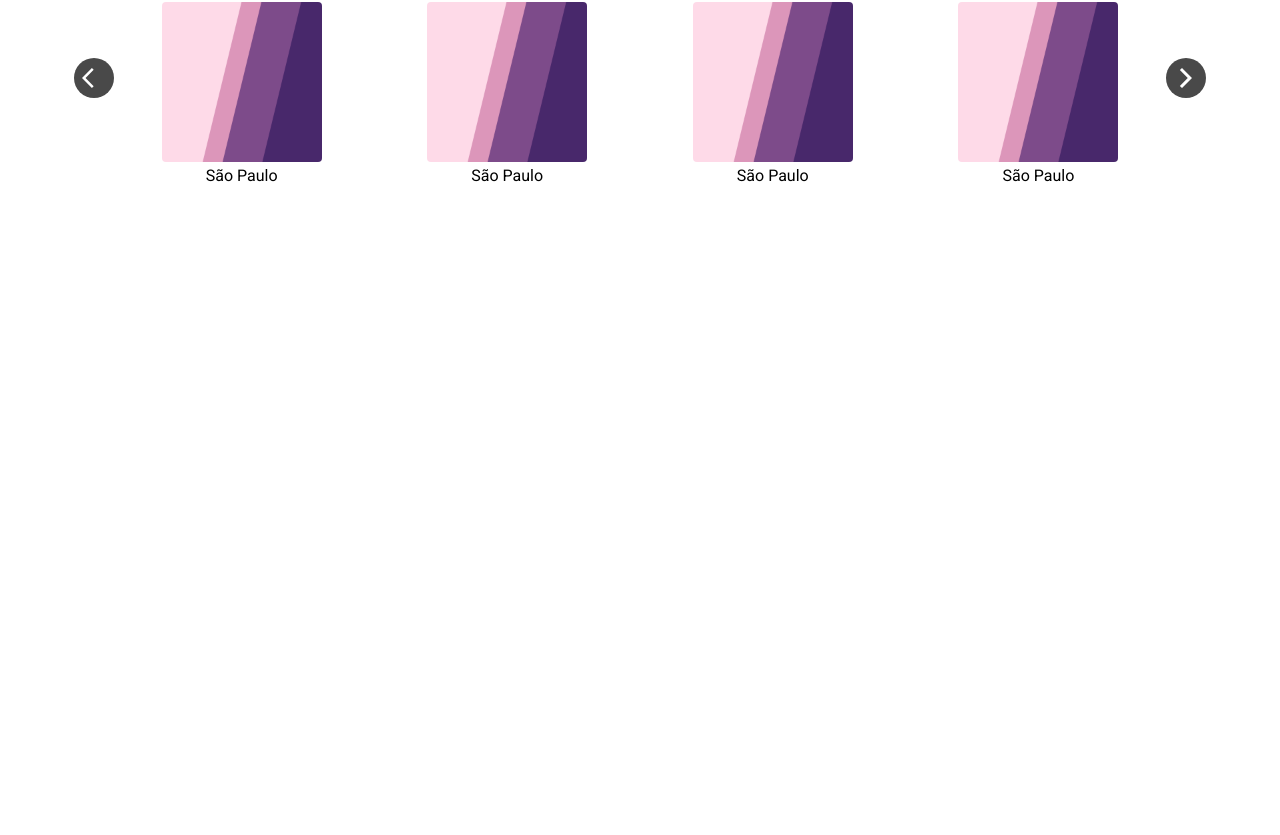
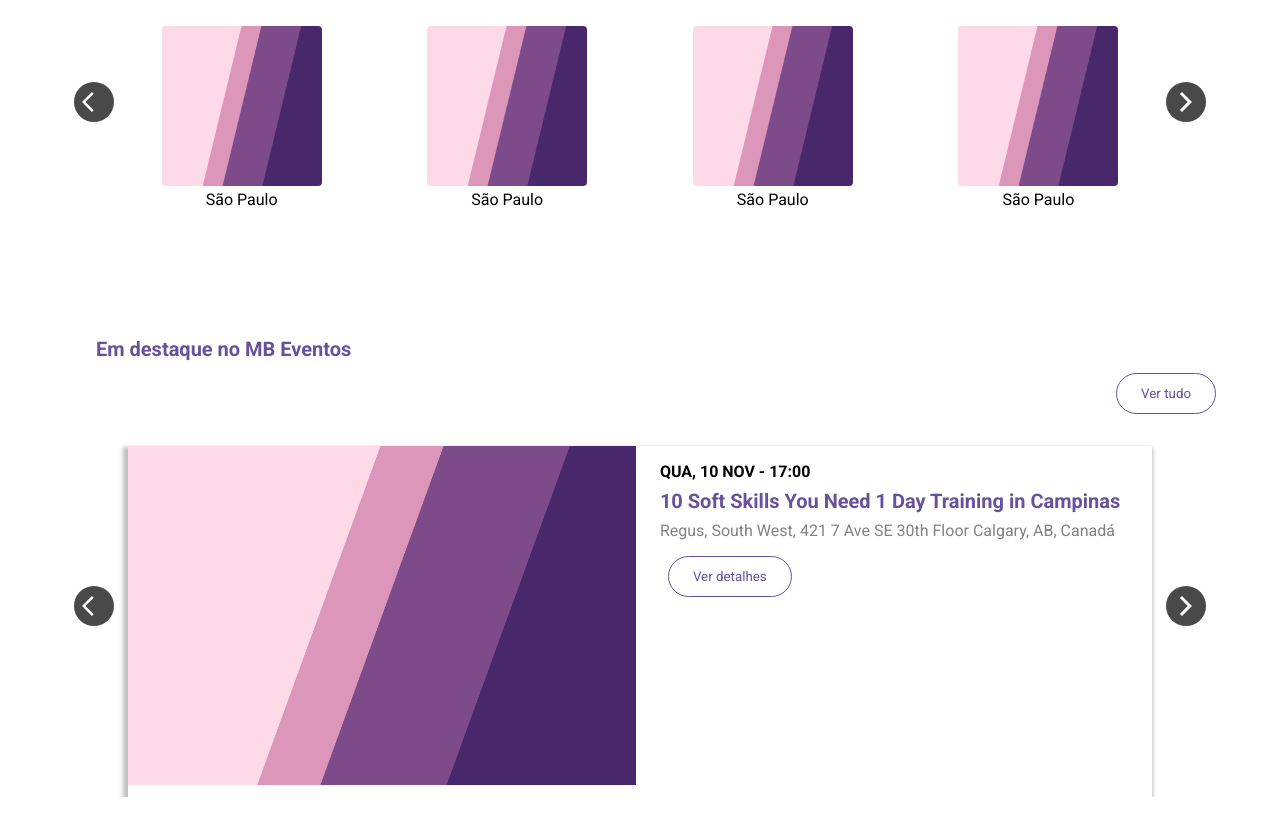
Before and after one commit to vmdev10/gestor-eventos, a React (Create React App) app: page / in a window 1280 px wide. Shown: the part 1367-2202 px from the top of the page. Before the commit the page ends 1632 px from the top, so only its background shows below. Built offline with nearby package versions, Linux system fonts and the light colour scheme.

Commit message:
Created and styled the components referring to the highlighted events section

```diff
--- a/src/Pages/Home.jsx
+++ b/src/Pages/Home.jsx
@@ -3,6 +3,7 @@ import Navbar from "../components/Navbar/Navbar"
 import Presentation from '../components/Presentation/Presentation'
 import Events from "../components/Categories/Events";
 import Cities from "../components/City/Cities"
+import Highlighted from "../components/Highlighted/Highlighted"
 
 import React from "react";
 
@@ -14,6 +15,8 @@ function Home() {
 
       <Events />
       <Cities />
+
+      <Highlighted />
     </div>
   );
 }
--- /dev/null
+++ b/src/components/Cards/Highlighted/HighlightedCard.css
@@ -0,0 +1,46 @@
+.HighlightedCard {
+  width: 100%;
+  display: flex;
+  flex-direction: column;
+  box-shadow: -2px 4px 4px 3px rgba(0, 0, 0, 0.25);
+
+  padding-left: 0 1rem;
+}
+
+.CardImage img{
+  width: 100%;
+  margin-bottom: .5rem;
+}
+
+
+.Informations h3 {
+  font-size: 1.25rem;
+  padding-top: .5rem;
+  padding-left: 0;
+}
+
+.Informations p {
+  font-size: 1rem;
+  padding: .5rem 0 1rem;
+
+  font-weight: 400;
+  color: #828282;
+}
+
+@media (min-width: 630px) {
+  .HighlightedCard {
+    flex-direction: row;
+    gap: 0.5rem;
+
+    max-width: 64rem;
+  }
+
+  .CardImage {
+    width: 50%;
+  }
+
+  .Informations {
+    width: 50%;
+    padding: 1rem
+  }
+}
--- /dev/null
+++ b/src/components/Cards/Highlighted/HighlightedCard.jsx
@@ -0,0 +1,28 @@
+import "./HighlightedCard.css";
+
+import React from "react";
+
+function HighlightedCard(props) {
+  return (
+    <div className="HighlightedCard">
+      <div className="CardImage">
+        <img src={`/images/${props.imageUrl}`} alt="" />
+      </div>
+
+      <div className="Informations">
+        <span>
+          <strong>QUA, 10 NOV - 17:00</strong>
+        </span>
+        <h3>10 Soft Skills You Need 1 Day Training in Campinas</h3>
+
+        <p>Regus, South West, 421 7 Ave SE 30th Floor Calgary, AB, Canadá</p>
+
+        <a href="">
+          <button>Ver detalhes</button>
+        </a>
+      </div>
+    </div>
+  );
+}
+
+export default HighlightedCard;
--- /dev/null
+++ b/src/components/Highlighted/Highlighted.css
@@ -0,0 +1,49 @@
+.HighlightedContainer {
+  padding: 2rem 1rem;
+}
+
+.HighlightedContainer h3 {
+  font-size: 1.125rem;
+  color: var(--primary);
+  padding-left: 1rem;
+}
+
+.CarouselCardsContainer {
+  display: flex;
+  justify-content: space-evenly;
+  align-items: center;
+
+  padding: 2rem 0 0;
+}
+
+.CarouselContainer {
+  display: flex;
+  flex-direction: column;
+}
+
+.CarouselContainer a {
+  align-self: end;
+  padding-top: .75rem;
+}
+
+.CarouselContainer a button {
+  color: var(--primary);
+  background-color: #fff;
+  border: 1px solid var(--primary);
+  padding: .75rem 1.5rem;
+  border-radius: 44px;
+  margin-left: .5rem;
+}
+
+@media (min-width: 425px) {
+  .HighlightedContainer h3 {
+    padding-left: 2rem;
+    font-size: 1.25rem;
+  }
+}
+
+@media (min-width: 1024px) {
+  .HighlightedContainer {
+    padding: 4rem 4rem;
+  }
+}
--- /dev/null
+++ b/src/components/Highlighted/Highlighted.jsx
@@ -0,0 +1,33 @@
+import './Highlighted.css'
+
+import HighlightedCard from "../Cards/Highlighted/HighlightedCard";
+import Carousel from "../Carousel/Carousel";
+
+import { Box } from "@material-ui/core";
+
+import React from "react";
+
+function Highlighted() {
+  return (
+    <div className="HighlightedContainer">
+      <h3>Em destaque no MB Eventos</h3>
+
+      <div className="CarouselContainer">
+        <a href="">
+          <button>Ver tudo</button>
+        </a>
+        <Carousel>
+          <Box className="CarouselCardsContainer">
+            <HighlightedCard imageUrl="banner-gradient.jpg" />
+          </Box>
+          <Box className="CarouselCardsContainer">
+            <HighlightedCard imageUrl="banner-gradient.jpg" />
+          </Box>
+        </Carousel>
+      </div>
+    </div>
+  );
+}
+
+
+export default Highlighted
```
